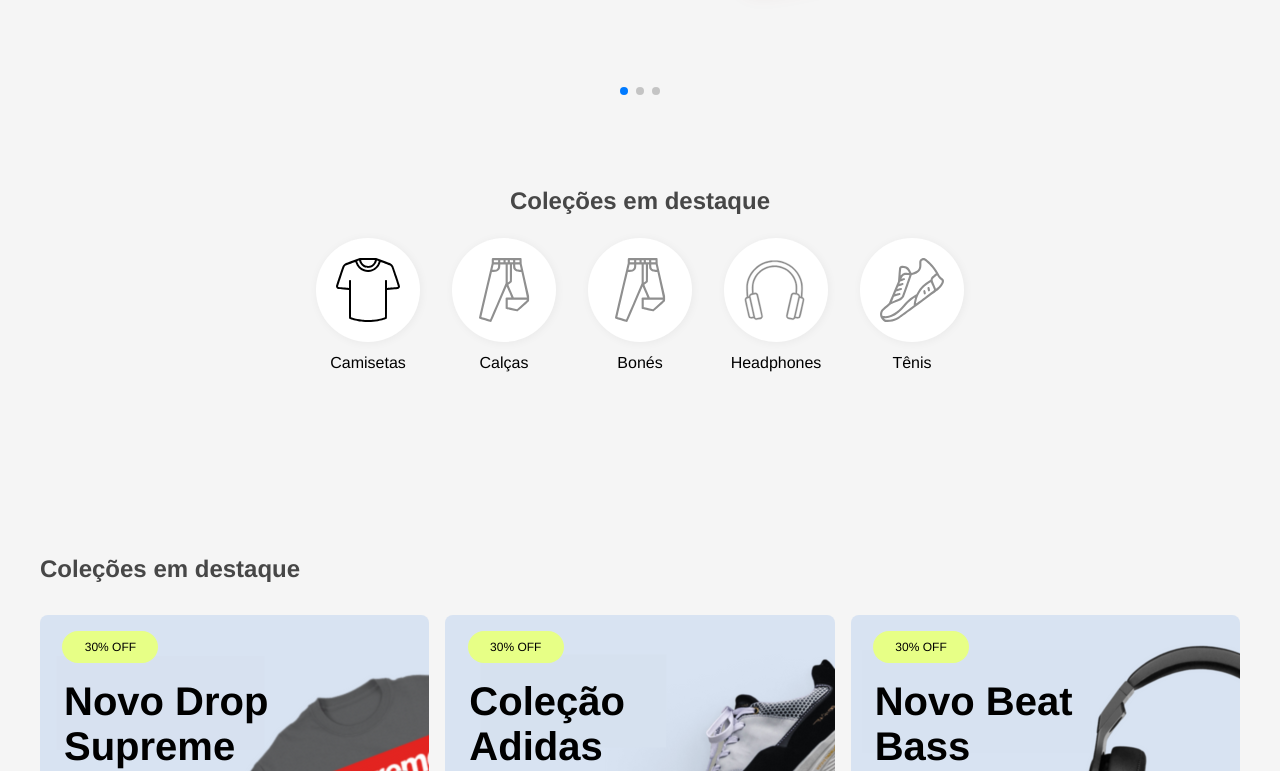
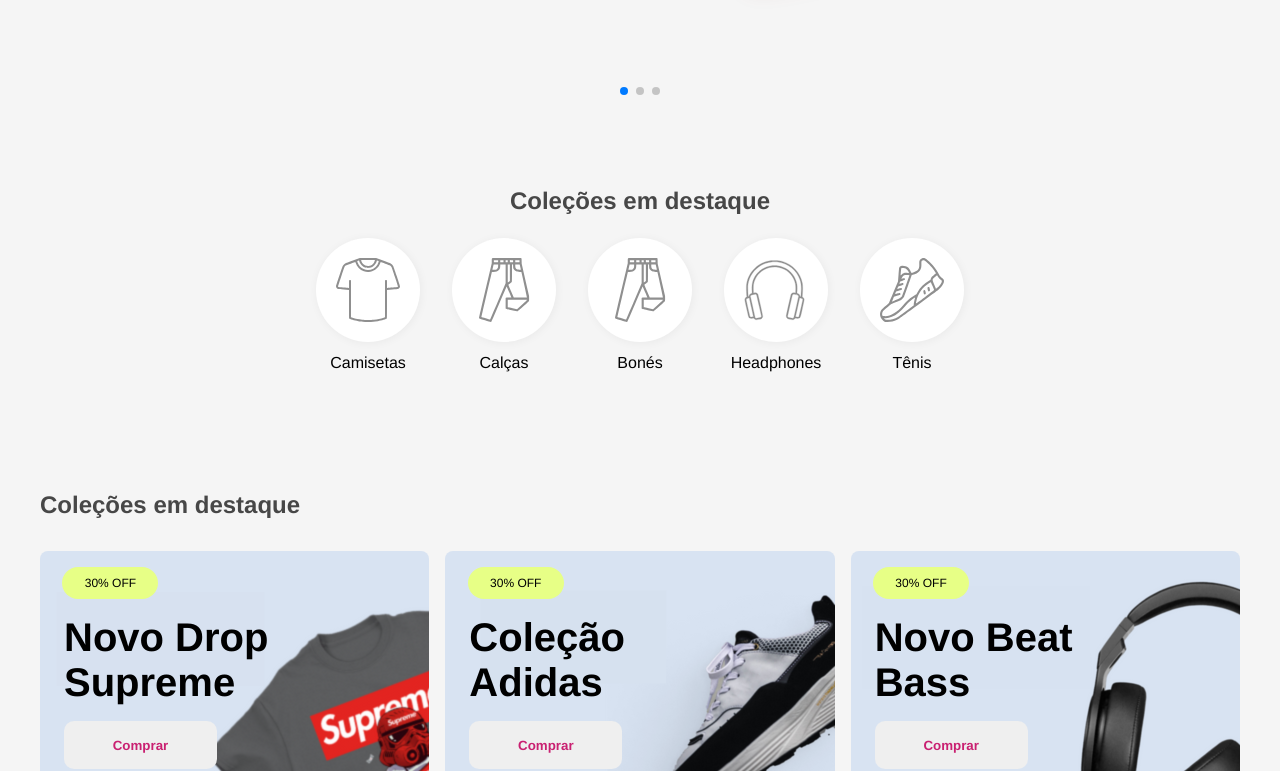
Before and after one commit to vanessaadev/Drip_Store, a React (Vite) app in the folder Drip_Store/: page / in a window 1280 px wide. Shown: the part 589-1360 px from the top of the page. Built offline with nearby package versions, Linux system fonts and the light colour scheme.

Commit message:
adicionado hover ao svg do coleções destaque (section)

```diff
--- a/Drip_Store/src/Components/Section/Section.css
+++ b/Drip_Store/src/Components/Section/Section.css
@@ -7,7 +7,7 @@
 }
 
 .color-bg {
-    padding: 5rem 0;
+    padding: 5rem 0 1rem 0;
     background: var(--light-gray-3);
 }
 
@@ -49,12 +49,17 @@
     height: 64px;
 }
 
-.f img {
-    /* transition: color 2s ease; */
+/* .f img {
+    transition: color 2s ease;
     transition: opacity 0.3s ease;
+} */
+/*
+.f img:hover {
+     color: red;
+    filter: hue-rotate(120deg);
+} */
+
+
+.f picture img:hover {
+    filter: invert(50%) sepia(90%) saturate(7000%) hue-rotate(319deg) brightness(78%) contrast(97%);
 }
-
-.f img:hover {
-    /* color: red; */
-    filter: hue-rotate(120deg);
-}
```
Also changed, not shown: Drip_Store/src/assets/tshirt.svg.
